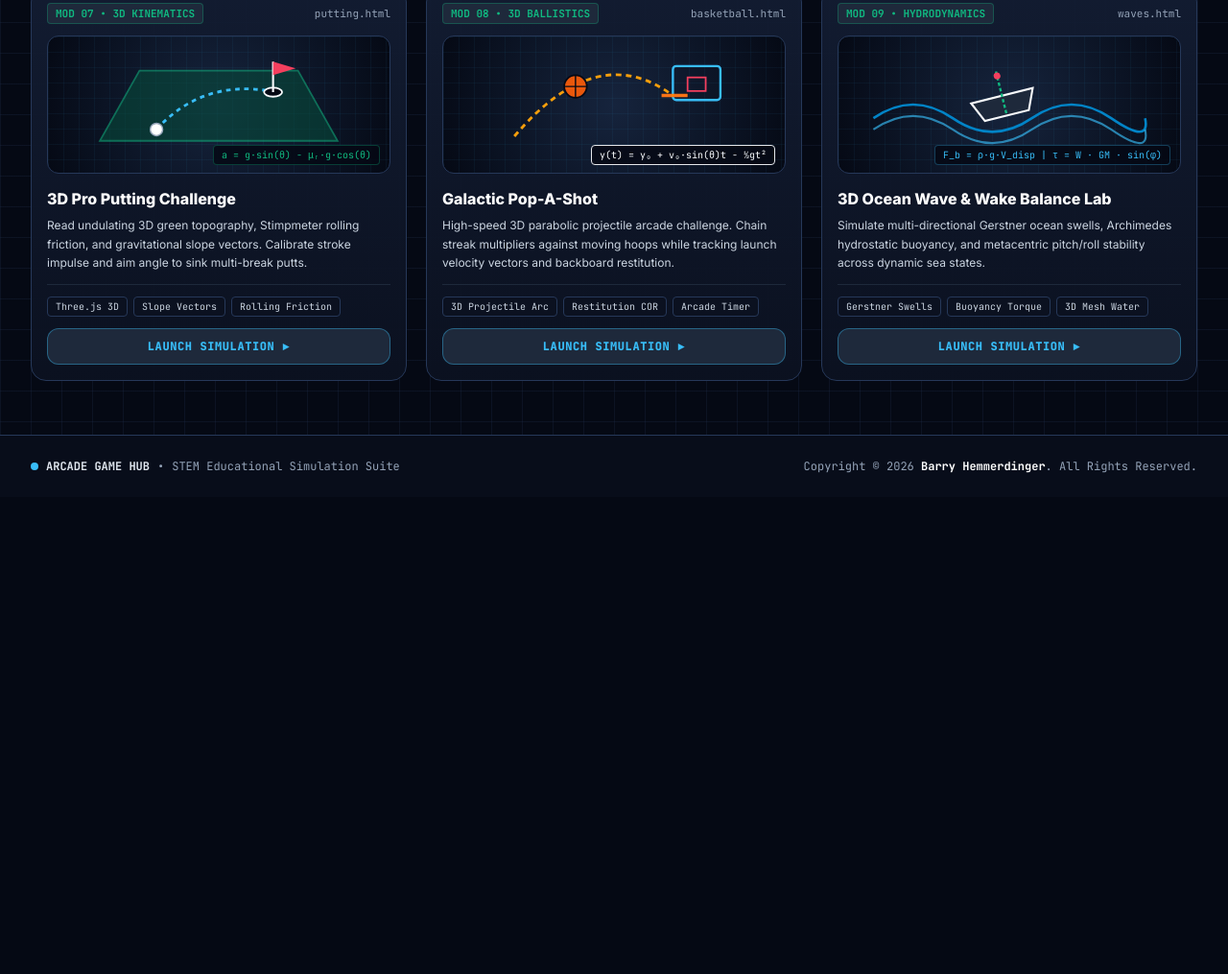
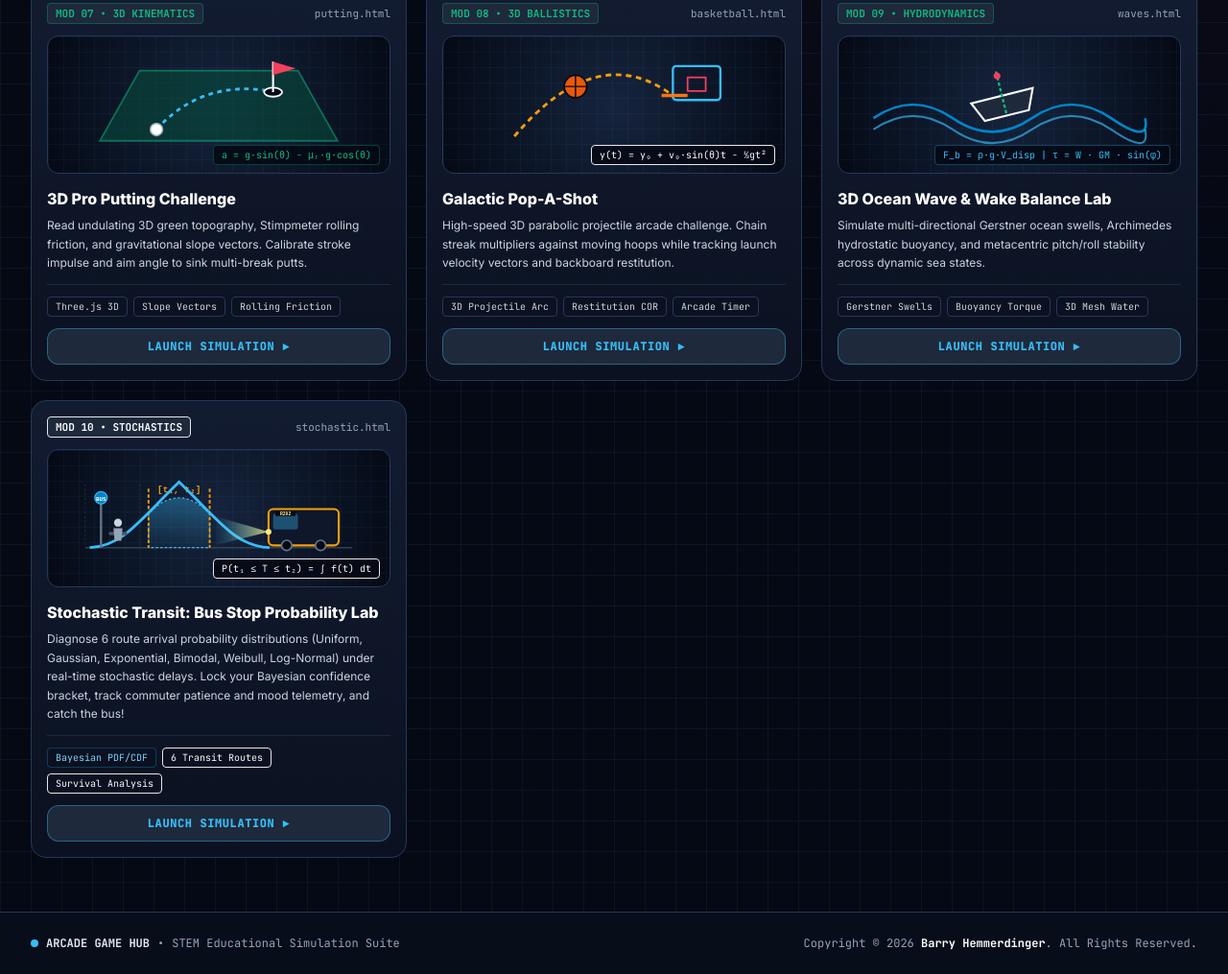
Before and after one commit to behemmer69/EduFunArcade, a plain HTML site: page index.html in a window 1280 px wide. Shown: the part 1289-2304 px from the top of the page at 96% size. Before the commit the page ends 1807 px from the top, so only its background shows below. Drawn offline with nearby package versions, Linux system fonts and the light colour scheme.

Commit message:
Add files via upload

```diff
--- a/index.html
+++ b/index.html
@@ -139,7 +139,7 @@
         <div class="hidden md:flex items-center gap-2 bg-[#0f172a] border border-[#263859] rounded-lg px-3 py-1.5">
           <span class="w-2 h-2 rounded-full bg-[#10b981] animate-ping"></span>
           <span class="text-slate-400">ACTIVE LABS:</span>
-          <span class="text-white font-bold">09 MODULES</span>
+          <span class="text-white font-bold">10 MODULES</span>
         </div>
 
         <button id="btnSoundToggle" onclick="toggleUiAudio()" class="p-2 rounded-lg bg-[#131d33] hover:bg-[#1e293b] border border-[#263859] text-slate-300 hover:text-[#38bdf8] transition" title="Toggle Telemetry UI Audio">
@@ -173,26 +173,15 @@
         </p>
       </div>
 
-      <!-- Filter Pills & Search Controls -->
+      <!-- Search Controls -->
       <div class="mt-5 pt-4 border-t border-[#263859]/80 flex flex-col sm:flex-row items-stretch sm:items-center justify-between gap-3">
-        <!-- Category Filter Buttons -->
-        <div class="flex flex-wrap items-center gap-1.5 font-mono text-xs">
-          <button onclick="filterHub('all')" id="filter-all" class="filter-pill px-3 py-1.5 rounded-lg bg-[#38bdf8] text-[#050914] font-extrabold transition">
-            ALL LABS (9)
-          </button>
-          <button onclick="filterHub('signal')" id="filter-signal" class="filter-pill px-3 py-1.5 rounded-lg bg-[#131d33] hover:bg-[#1e293b] text-slate-300 border border-[#263859] font-semibold transition">
-            SIGNAL &amp; ACOUSTICS (3)
-          </button>
-          <button onclick="filterHub('thermo')" id="filter-thermo" class="filter-pill px-3 py-1.5 rounded-lg bg-[#131d33] hover:bg-[#1e293b] text-slate-300 border border-[#263859] font-semibold transition">
-            THERMODYNAMICS &amp; BIO (3)
-          </button>
-          <button onclick="filterHub('arcade3d')" id="filter-arcade3d" class="filter-pill px-3 py-1.5 rounded-lg bg-[#131d33] hover:bg-[#1e293b] text-slate-300 border border-[#263859] font-semibold transition">
-            3D ARCADE &amp; KINEMATICS (3)
-          </button>
+        <div class="flex items-center gap-2 font-mono text-xs text-slate-400">
+          <span class="w-2 h-2 rounded-full bg-[#10b981] animate-pulse"></span>
+          <span>10 INTERACTIVE SIMULATION MODULES</span>
         </div>
 
         <!-- Search Box -->
-        <div class="relative sm:w-64">
+        <div class="relative w-full sm:w-72">
           <input
             id="searchInput"
             type="text"
@@ -662,15 +651,107 @@
           </a>
         </div>
       </article>
+      <!-- ===================================================================
+           10. STOCHASTIC TRANSIT: BUS STOP PROBABILITY LAB (stochastic.html)
+           =================================================================== -->
+      <article class="hub-card rounded-2xl p-4 flex flex-col justify-between" data-category="signal" data-keywords="stochastic transit bus stop probability lab distribution uniform gaussian exponential bimodal weibull lognormal bayesian confidence interval survival analysis">
+        <div>
+          <!-- Card Header -->
+          <div class="flex items-center justify-between gap-2 mb-3 font-mono text-[11px]">
+            <span class="px-2 py-0.5 rounded bg-[#1e293b] text-amber-300 border border-amber-500/40 font-bold">MOD 10 • STOCHASTICS</span>
+            <span class="text-slate-400">stochastic.html</span>
+          </div>
 
+          <!-- Bespoke SVG Telemetry Emblem: PDF Curve, Confidence Bracket & Transit Shelter -->
+          <div class="emblem-viewport h-36 rounded-xl border border-[#263859] mb-3.5 flex items-center justify-center relative overflow-hidden p-3">
+            <svg viewBox="0 0 260 100" class="w-full h-full">
+              <defs>
+                <linearGradient id="headlightGlow" x1="1" y1="0" x2="0" y2="0">
+                  <stop offset="0%" stop-color="#fef08a" stop-opacity="0.8"/>
+                  <stop offset="100%" stop-color="#38bdf8" stop-opacity="0"/>
+                </linearGradient>
+                <linearGradient id="bracketArea" x1="0" y1="0" x2="0" y2="1">
+                  <stop offset="0%" stop-color="#38bdf8" stop-opacity="0.35"/>
+                  <stop offset="100%" stop-color="#38bdf8" stop-opacity="0.05"/>
+                </linearGradient>
+              </defs>
+
+              <!-- Probability Baseline & Grid -->
+              <line x1="12" y1="76" x2="248" y2="76" stroke="#334155" stroke-width="1.2"/>
+              <line x1="12" y1="20" x2="12" y2="76" stroke="#1e293b" stroke-width="1" stroke-dasharray="2,2"/>
+              <line x1="60" y1="20" x2="60" y2="76" stroke="#1e293b" stroke-width="1" stroke-dasharray="2,2"/>
+              <line x1="110" y1="20" x2="110" y2="76" stroke="#1e293b" stroke-width="1" stroke-dasharray="2,2"/>
+
+              <!-- Shaded Bayesian Prediction Bracket [t₁, t₂] -->
+              <path d="M 68 76 L 68 46 Q 95 18, 122 46 L 122 76 Z" fill="url(#bracketArea)" stroke="#38bdf8" stroke-width="1" stroke-dasharray="2,2"/>
+              <line x1="68" y1="24" x2="68" y2="76" stroke="#f59e0b" stroke-width="1.6" stroke-dasharray="3,2"/>
+              <line x1="122" y1="24" x2="122" y2="76" stroke="#f59e0b" stroke-width="1.6" stroke-dasharray="3,2"/>
+              <text x="95" y="27" fill="#f59e0b" font-family="monospace" font-size="8" font-weight="bold" text-anchor="middle">[t₁, t₂]</text>
+
+              <!-- Continuous PDF Bell / Skew Distribution Curve -->
+              <path d="M 16 76 C 45 75, 60 52, 95 18 C 130 52, 145 75, 175 76" fill="none" stroke="#38bdf8" stroke-width="2.4"/>
+
+              <!-- Bus Stop Shelter Silhouette -->
+              <g transform="translate(18, 36)">
+                <line x1="8" y1="0" x2="8" y2="40" stroke="#64748b" stroke-width="2"/>
+                <circle cx="8" cy="-4" r="5.5" fill="#0284c7" stroke="#38bdf8" stroke-width="1"/>
+                <text x="8" y="-1.5" fill="#ffffff" font-family="monospace" font-size="5" font-weight="bold" text-anchor="middle">BUS</text>
+                <!-- Bench & Commuter Silhouette -->
+                <rect x="15" y="26" width="16" height="3" rx="1" fill="#475569"/>
+                <circle cx="23" cy="18" r="3.5" fill="#cbd5e1"/>
+                <path d="M 19 23 L 27 23 L 26 34 L 20 34 Z" fill="#94a3b8"/>
+              </g>
+
+              <!-- Approaching Bus with Volumetric Headlight Beams -->
+              <g transform="translate(162, 38)">
+                <!-- Headlight Cone -->
+                <polygon points="12,24 -36,10 -36,36" fill="url(#headlightGlow)"/>
+                <!-- Bus Chassis -->
+                <rect x="12" y="4" width="62" height="32" rx="4" fill="#0f172a" stroke="#f59e0b" stroke-width="1.8"/>
+                <!-- Windshield & Glow -->
+                <rect x="16" y="8" width="22" height="14" rx="2" fill="#38bdf8" opacity="0.35"/>
+                <!-- Route Badge LED -->
+                <rect x="18" y="6" width="18" height="4" rx="1" fill="#050914"/>
+                <text x="27" y="9.5" fill="#fef08a" font-family="monospace" font-size="4" font-weight="bold" text-anchor="middle">R202</text>
+                <!-- Wheels -->
+                <circle cx="28" cy="36" r="4.5" fill="#050914" stroke="#64748b" stroke-width="1.4"/>
+                <circle cx="58" cy="36" r="4.5" fill="#050914" stroke="#64748b" stroke-width="1.4"/>
+                <!-- Headlight Bulb -->
+                <circle cx="12" cy="24" r="2.5" fill="#fef08a"/>
+              </g>
+            </svg>
+            <span class="absolute bottom-2 right-2.5 font-mono text-[10px] px-2 py-0.5 rounded bg-[#050914]/90 text-amber-400 border border-amber-400/30">
+              P(t₁ ≤ T ≤ t₂) = ∫ f(t) dt
+            </span>
+          </div>
+
+          <!-- Title & Description -->
+          <h2 class="text-base font-extrabold text-white mb-1.5">Stochastic Transit: Bus Stop Probability Lab</h2>
+          <p class="text-xs text-slate-300 leading-relaxed mb-3">
+            Diagnose 6 route arrival probability distributions (Uniform, Gaussian, Exponential, Bimodal, Weibull, Log-Normal) under real-time stochastic delays. Lock your Bayesian confidence bracket, track commuter patience and mood telemetry, and catch the bus!
+          </p>
+        </div>
+
+        <div class="pt-3 border-t border-[#1e293b] space-y-3">
+          <div class="flex flex-wrap gap-1.5 font-mono text-[10px]">
+            <span class="px-2 py-0.5 rounded bg-[#0b1120] text-sky-300 border border-sky-500/30">Bayesian PDF/CDF</span>
+            <span class="px-2 py-0.5 rounded bg-[#0b1120] text-amber-300 border border-amber-500/30">6 Transit Routes</span>
+            <span class="px-2 py-0.5 rounded bg-[#0b1120] text-emerald-300 border border-emerald-500/30">Survival Analysis</span>
+          </div>
+          <a href="stochastic.html" onclick="playClickTone(520)" class="w-full py-2.5 rounded-xl bg-[#1e293b] hover:bg-[#38bdf8] text-[#38bdf8] hover:text-[#050914] border border-[#38bdf8]/40 font-mono font-extrabold text-xs uppercase tracking-wider transition flex items-center justify-center gap-2">
+            <span>LAUNCH SIMULATION</span>
+            <span>►</span>
+          </a>
+        </div>
+      </article>
     </div>
 
     <!-- Empty Search State -->
     <div id="emptySearchState" class="hidden my-12 bg-[#0f172a] border border-[#263859] rounded-2xl p-8 text-center">
       <div class="text-sm font-mono font-bold text-[#38bdf8] mb-1">NO MATCHING SIMULATION MODULES</div>
-      <p class="text-xs text-slate-400 mb-4">Try clearing your search filter or selecting "ALL LABS (9)".</p>
+      <p class="text-xs text-slate-400 mb-4">Try clearing your search query.</p>
       <button onclick="resetFilters()" class="px-4 py-2 rounded-lg bg-[#38bdf8] text-[#050914] font-mono font-bold text-xs">
-        RESET ALL FILTERS
+        CLEAR SEARCH
       </button>
     </div>
 
@@ -724,24 +805,6 @@
       if (uiAudioEnabled) playClickTone(620, 0.07);
     }
 
-    function filterHub(category) {
-      playClickTone(500, 0.05);
-      activeCategory = category;
-
-      // Update Filter Pill Styles
-      const categories = ['all', 'signal', 'thermo', 'arcade3d'];
-      categories.forEach(cat => {
-        const btn = document.getElementById(`filter-${cat}`);
-        if (cat === category) {
-          btn.className = 'filter-pill px-3 py-1.5 rounded-lg bg-[#38bdf8] text-[#050914] font-extrabold transition';
-        } else {
-          btn.className = 'filter-pill px-3 py-1.5 rounded-lg bg-[#131d33] hover:bg-[#1e293b] text-slate-300 border border-[#263859] font-semibold transition';
-        }
-      });
-
-      applyGridFilter();
-    }
-
     function handleSearch() {
       applyGridFilter();
     }
@@ -752,12 +815,10 @@
       let visibleCount = 0;
 
       cards.forEach(card => {
-        const cat = card.getAttribute('data-category');
         const kw = (card.getAttribute('data-keywords') || '') + ' ' + card.innerText.toLowerCase();
-        const matchesCat = (activeCategory === 'all') || (cat === activeCategory);
         const matchesQuery = !query || kw.includes(query);
 
-        if (matchesCat && matchesQuery) {
+        if (matchesQuery) {
           card.classList.remove('hidden');
           visibleCount++;
         } else {
@@ -769,8 +830,9 @@
     }
 
     function resetFilters() {
-      document.getElementById('searchInput').value = '';
-      filterHub('all');
+      const input = document.getElementById('searchInput');
+      if (input) input.value = '';
+      applyGridFilter();
     }
 
     function toggleSnippetDrawer() {
```
Also changed, not shown: stochastic.html (+1 -1 lines).
